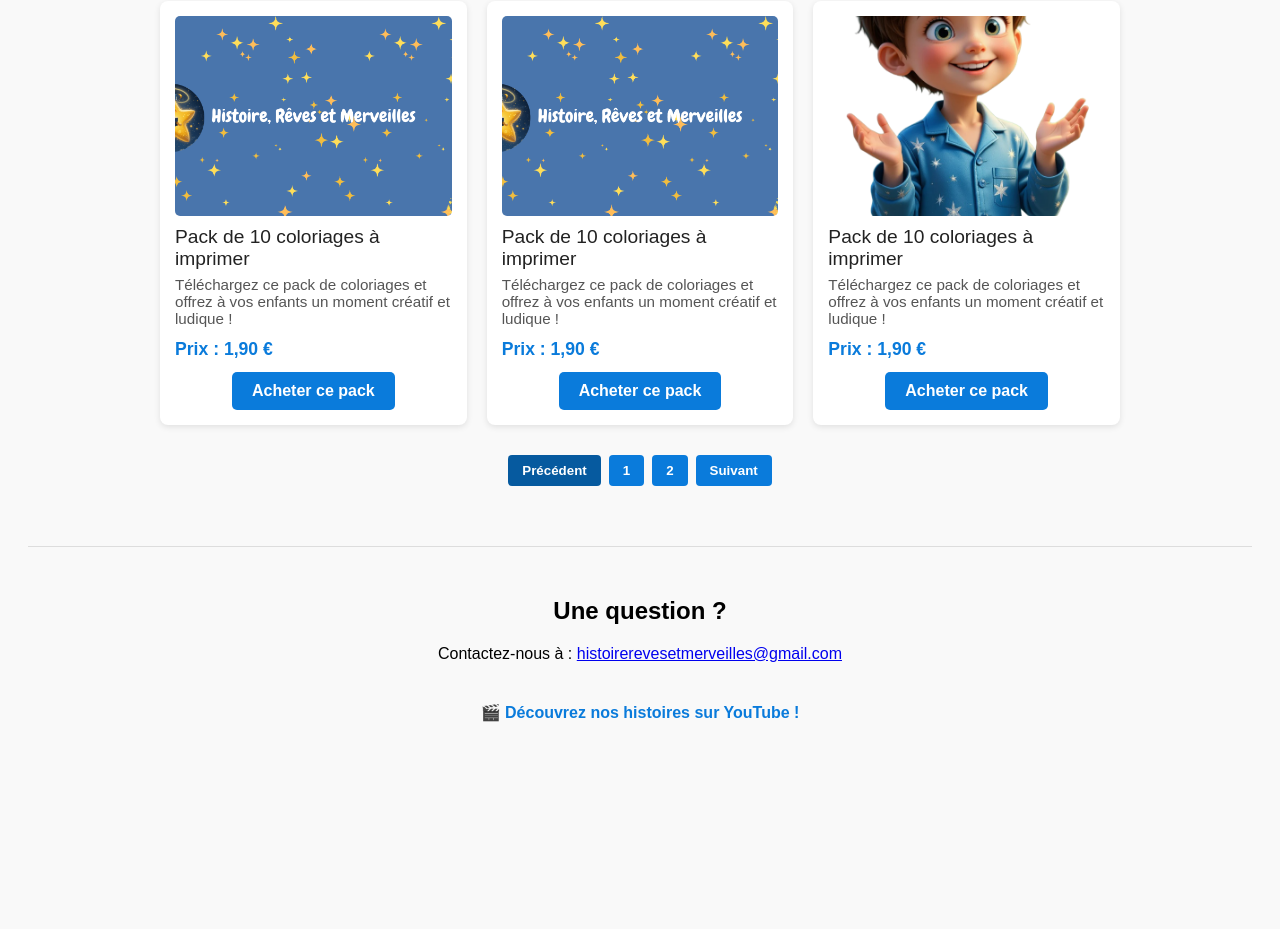
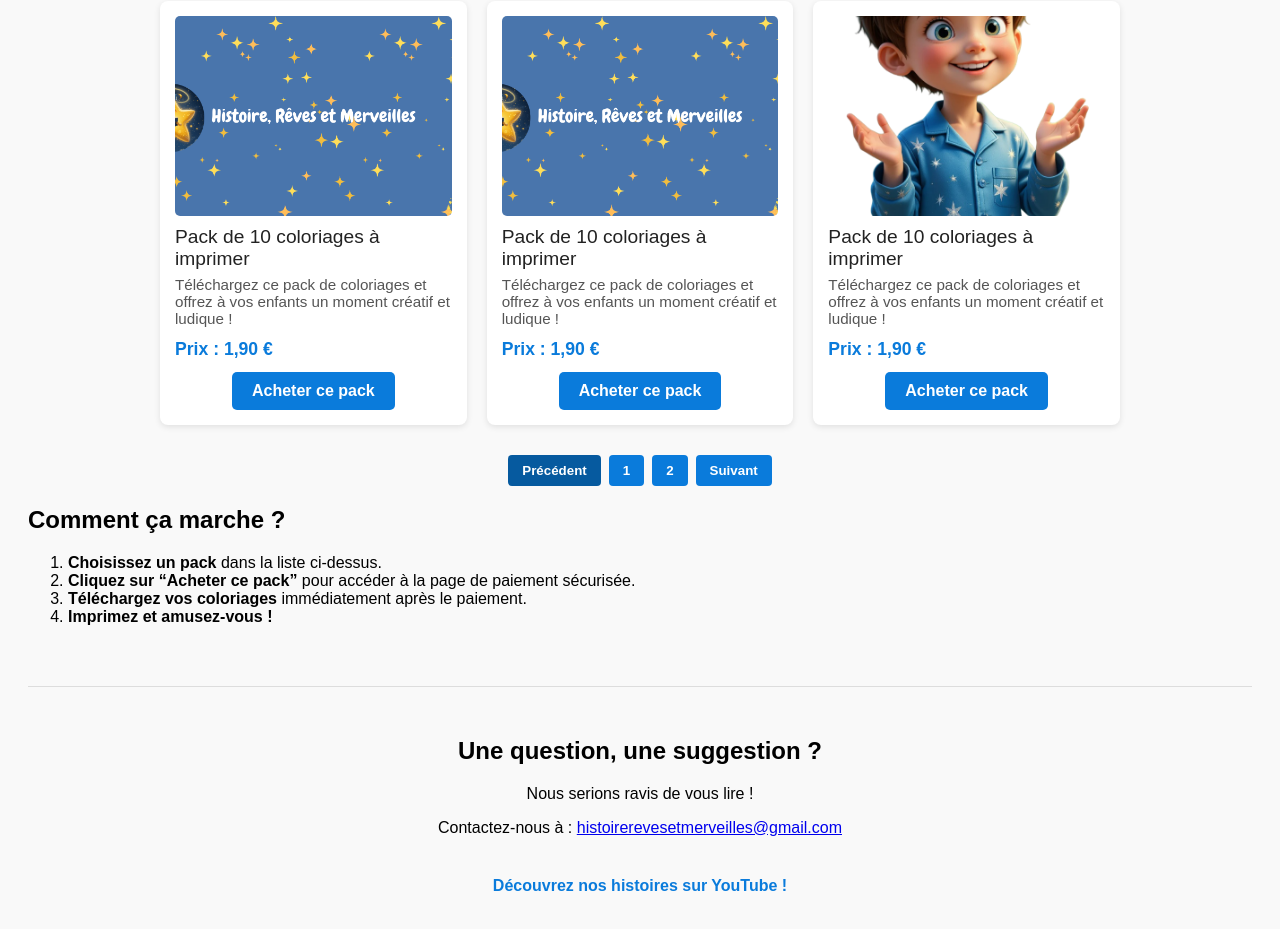
Before and after one commit to GitElen/histoire-reves-merveilles, a plain HTML site: page index.html in a window 1280 px wide. Shown: the part 107-1036 px from the top of the page. Before the commit the page ends 873 px from the top, so only its background shows below. Drawn offline with Linux system fonts and the light colour scheme.

Commit message:
Update index.html

```diff
--- a/index.html
+++ b/index.html
@@ -12,15 +12,27 @@
 <div class="grid" id="grid"></div>
 <div class="pagination" id="pagination"></div>
 
+<!-- Section Comment ça marche ? -->
+<section class="how-it-works">
+  <h2>Comment ça marche ?</h2>
+  <ol>
+    <li><strong>Choisissez un pack</strong> dans la liste ci-dessus.</li>
+    <li><strong>Cliquez sur “Acheter ce pack”</strong> pour accéder à la page de paiement sécurisée.</li>
+    <li><strong>Téléchargez vos coloriages</strong> immédiatement après le paiement.</li>
+    <li><strong>Imprimez et amusez-vous !</strong></li>
+  </ol>
+</section>
+
 <!-- Section Contact -->
 <section class="question">
-  <h2>Une question ?</h2>
+  <h2>Une question, une suggestion ?</h2>
+  <p>Nous serions ravis de vous lire !</p>
   <p>Contactez-nous à : <a href="mailto:histoirerevesetmerveilles@gmail.com">histoirerevesetmerveilles@gmail.com</a></p>
 </section>
 
 <!-- Lien vers YouTube -->
 <section class="youtube">
-  <p>🎬 <a href="https://www.youtube.com/@HistoireRevesetMerveilles" target="_blank" class="youtubeLink">
+  <p> <a href="https://www.youtube.com/@HistoireRevesetMerveilles" target="_blank" class="youtubeLink">
     Découvrez nos histoires sur YouTube !
   </a></p>
 </section>
```
